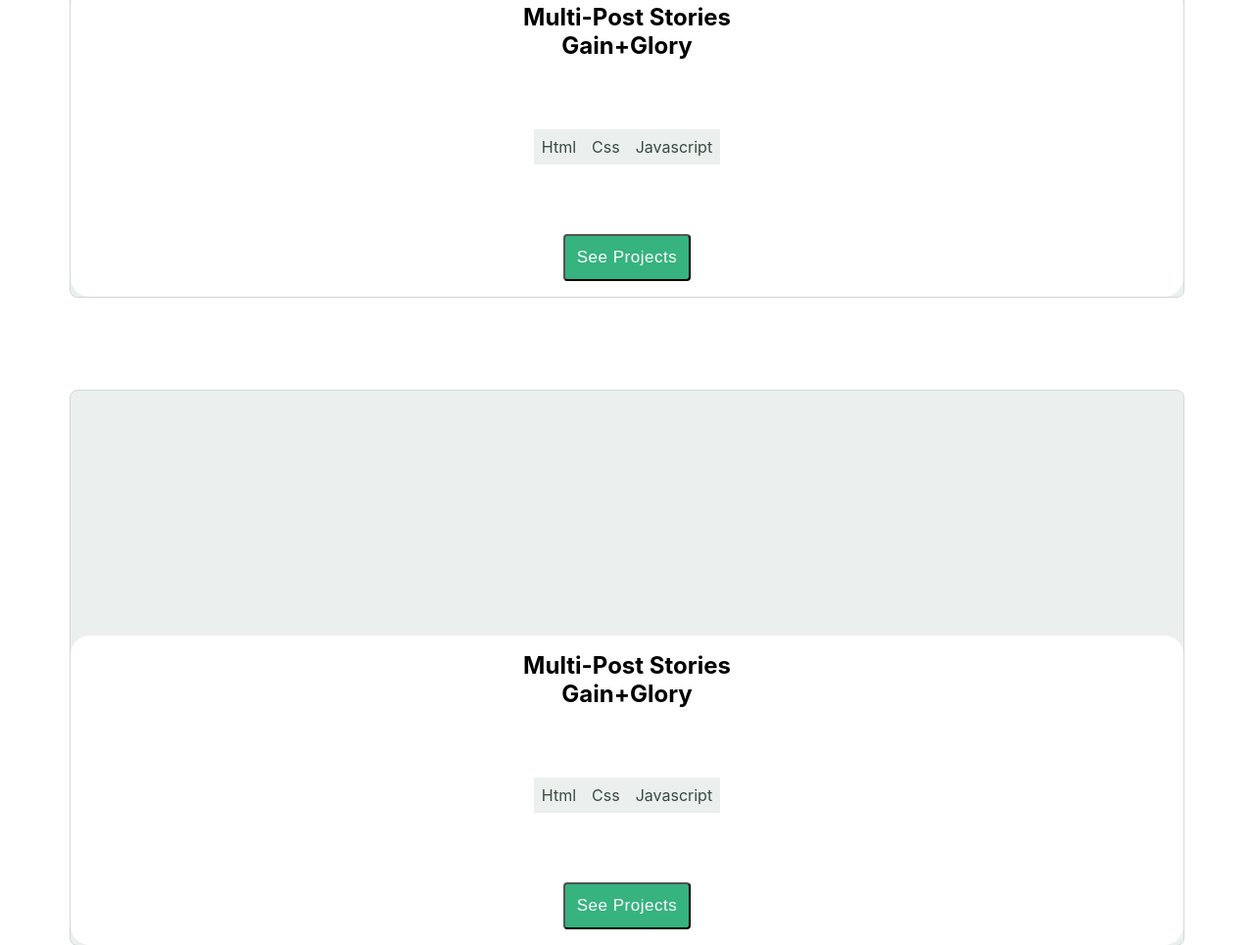
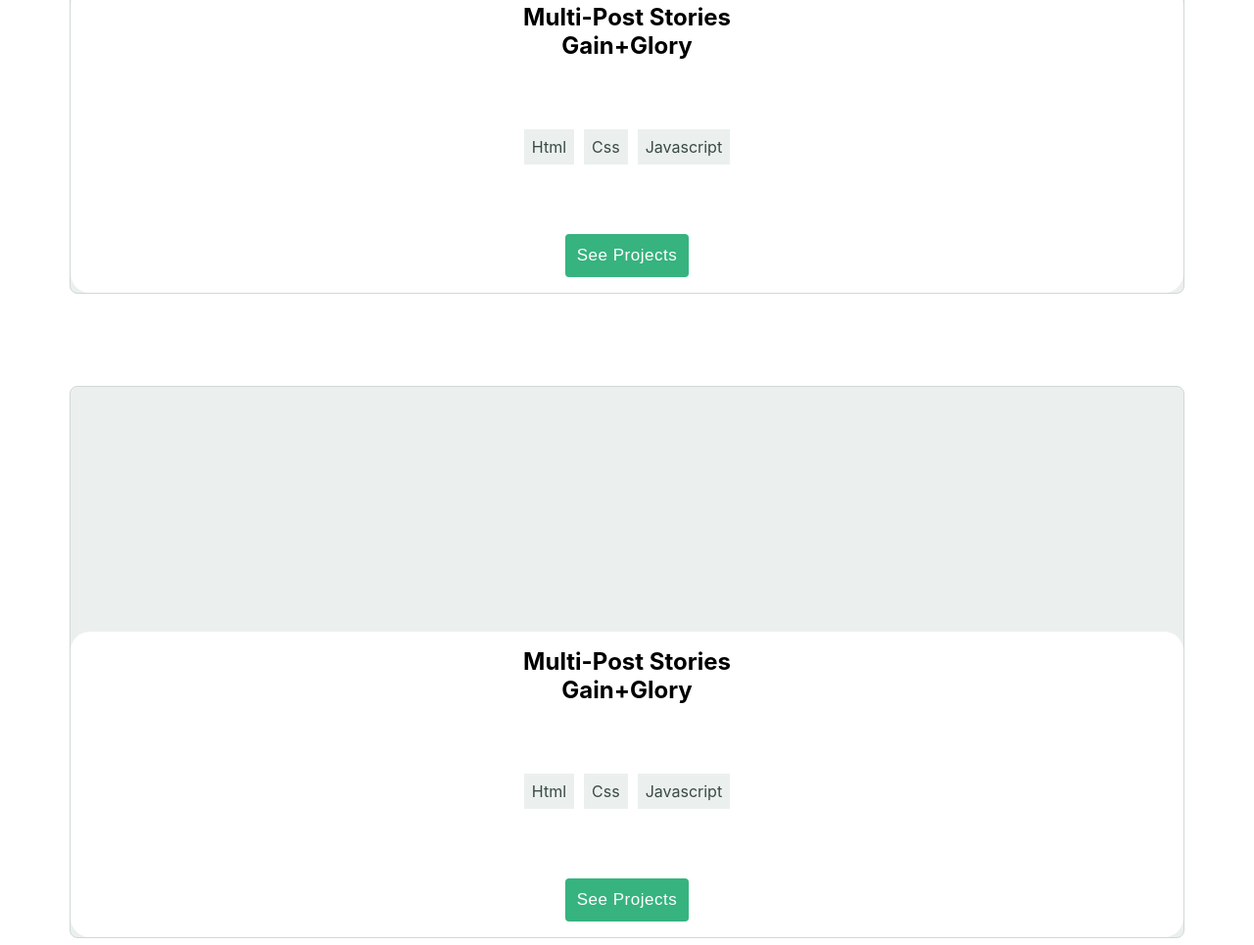
Before and after one commit to Jolak5/Portfolio, a website: page index.html in a window 1280 px wide. Shown: the part 1416-2381 px from the top of the page at 98% size. Drawn offline with Linux system fonts and the light colour scheme.

Commit message:
add reviewer's feedbacks

```diff
--- a/index.html
+++ b/index.html
@@ -55,7 +55,7 @@
     </div>
 
     <!-- The header for my recent works -->
-
+    <section class="work-container">
       <div class="top-tile">
         <h1 class="card-title">
           My Recent <br />
@@ -117,14 +117,16 @@
           </div>
         </div>
       </div>
-
+    </section>
+    <!-- This is the about section -->
+    <section class="about-container">
       <div class="about">
         <img class="about-up" src="images/about-up.svg" alt="" />
         <h1>About me</h1>
         <p>
-        I can help you build a product , feature or website Look through some of
-        my work and experience! If you like what you see and have a project you
-        need coded, don’t hestiate to contact me.
+          I can help you build a product , feature or website Look through some
+          of my work and experience! If you like what you see and have a project
+          you need coded, don’t hestiate to contact me.
         </p>
         <button class="card-button">See Projects</button>
         <img class="about-down" src="images/About-down.svg" alt="" />
@@ -168,9 +170,10 @@
       </div>
       <div>
         <h1 class="get-in-touch">
-        I'm always interested in hearing about new projects, so if you'd like to
-        chat please get in touch.
+          I'm always interested in hearing about new projects, so if you'd like
+          to chat please get in touch.
         </h1>
       </div>
+    </section>
   </body>
 </html>
--- a/styles.css
+++ b/styles.css
@@ -172,6 +172,7 @@ li {
   color: #3a4a42;
   background-color: #ebf0ee;
   flex-wrap: wrap;
+  margin: 0 5px;
 }
 
 .card-button {
@@ -185,6 +186,7 @@ li {
   font-size: 17px;
   font-weight: 500;
   font-style: normal;
+  border-style: none;
   letter-spacing: 0.03em;
 }
 
```
Lines whose indentation alone changed are shown as unchanged.
